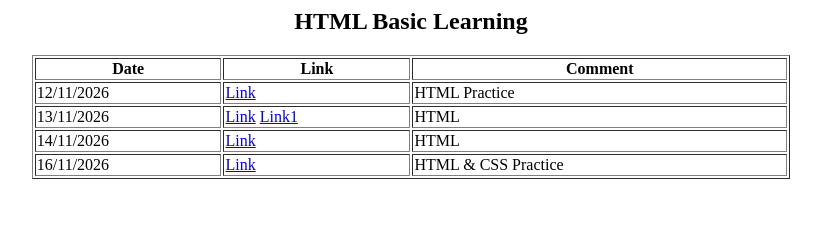
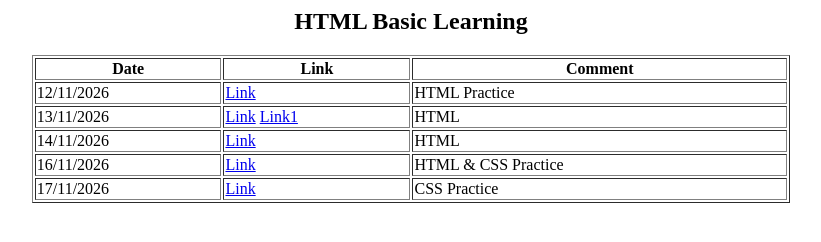
Before and after one commit to ibotskarthikh/WORK, a plain HTML site: page index.html in a window 1280 px wide. Shown: the whole page, without its empty margins (229-1050 px from the left). Drawn offline with Linux system fonts and the light colour scheme.

Commit message:
Updated code

```diff
--- a/index.html
+++ b/index.html
@@ -34,5 +34,10 @@
             <td><a href="16-11-26/index.html">Link</a></td>
             <td>HTML & CSS Practice</td>
         </tr>
+        <tr>
+            <td>17/11/2026</td>
+            <td><a href="17-11-26/index.html">Link</a></td>
+            <td>CSS Practice</td>
+        </tr>
     </table>
 </center>
```
Lines whose indentation alone changed are shown as unchanged.
